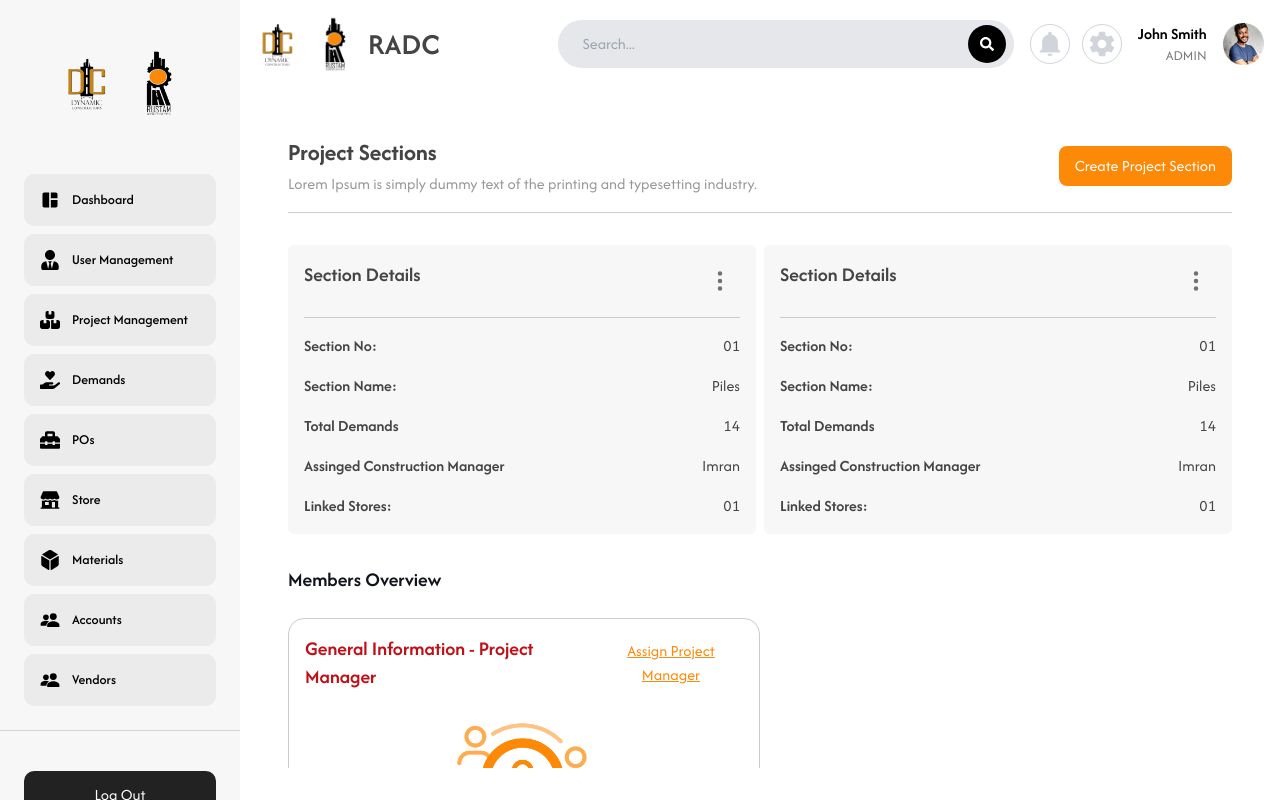
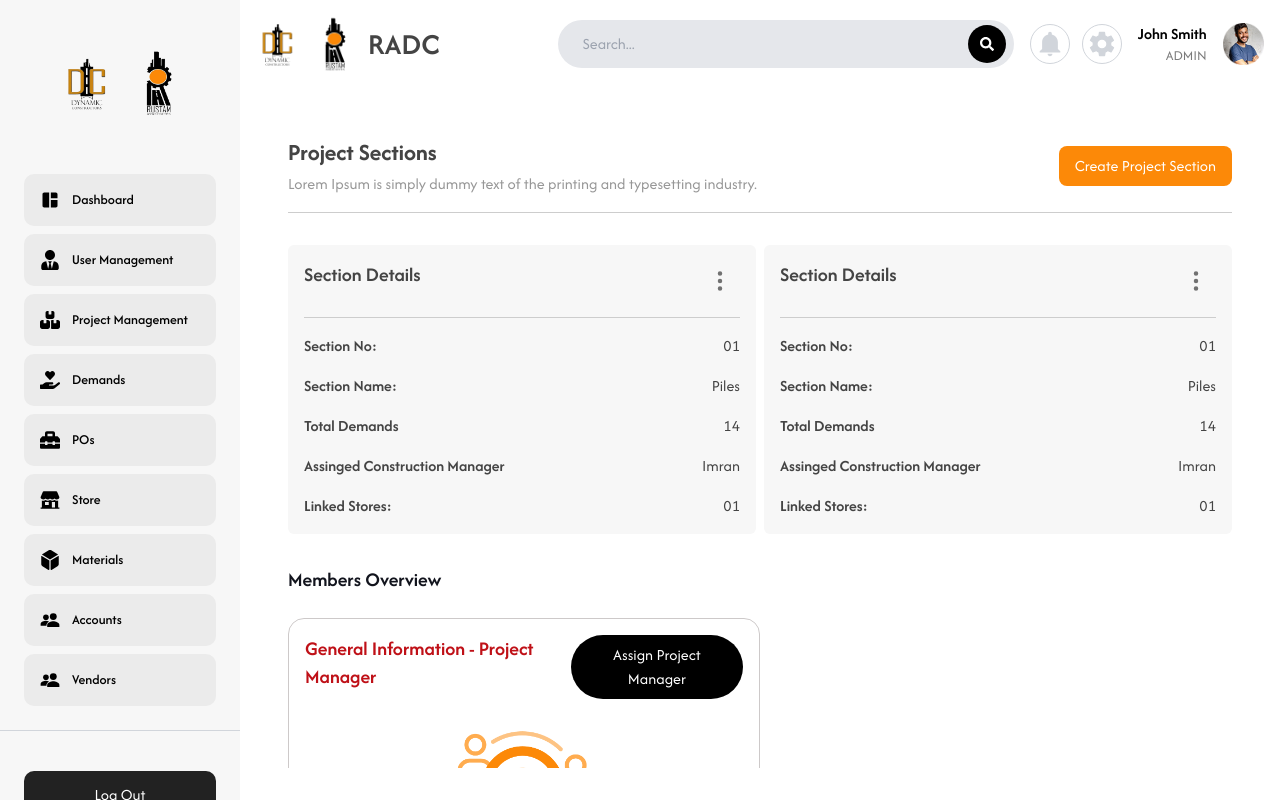
Before and after one commit to AllianceSoftSolution/vercel-construction-fe, a React (Vite) app: page /admin-dashboard/sections in a window 1280 px wide. Built offline with nearby package versions, Linux system fonts and the light colour scheme; what apisauce would draw is missing.

Commit message:
Ahad Has been completed his today's tasks

```diff
--- a/src/App.jsx
+++ b/src/App.jsx
@@ -72,6 +72,7 @@ const adminRoutes = [
       { path: "project-Management/:id", element: <ProjectDetailPage /> },
       { path: "sections", element: <SectionTab /> },
       { path: "sections/:id", element: <SectionDetailPage /> },
+
       { path: "demands", element: <Demands /> },
       { path: "demands/:id", element: <DemandDetailPage /> },
       { path: "pOS", element: <POs /> },
--- a/src/comments/components/DropdownButton.jsx
+++ b/src/comments/components/DropdownButton.jsx
@@ -62,7 +62,7 @@ const DropdownButton = ({
           <MenuItem
             key={index}
             onClick={() => {
-              item.onClick?.();
+              item.onClick?.(item.label);
               handleClose();
             }}
             sx={{
--- /dev/null
+++ b/src/components/Button.jsx
@@ -0,0 +1,14 @@
+import React from "react";
+
+function Button({ buttonText, onClick }) {
+  return (
+    <button
+      className="bg-primary text-white px-4 py-2 rounded-lg w-fit"
+      onClick={onClick}
+    >
+      {buttonText}
+    </button>
+  );
+}
+
+export default Button;
--- a/src/components/ui/TopBar.jsx
+++ b/src/components/ui/TopBar.jsx
@@ -2,6 +2,7 @@ import React, { useState, useRef, useEffect } from "react";
 import { CiExport } from "react-icons/ci";
 import { IoMdArrowDropdown } from "react-icons/io";
 import { FiFilter } from "react-icons/fi";
+import Button from "../Button";
 
 const TopBar = ({
   title = "",
@@ -121,12 +122,13 @@ const TopBar = ({
         )}
 
         {buttonText && (
-          <button
-            className="bg-primary text-white px-4 py-2 rounded-lg w-fit"
-            onClick={onButtonClick}
-          >
-            {buttonText}
-          </button>
+          // <button
+          //   className="bg-primary text-white px-4 py-2 rounded-lg w-fit"
+          //   onClick={onButtonClick}
+          // >
+          //   {buttonText}
+          // </button>
+          <Button buttonText={buttonText} onClick={onButtonClick}/>
         )}
       </div>
     </div>
--- a/src/layouts/admin-dashboard/screens/Projects/SectionDetailPage.jsx
+++ b/src/layouts/admin-dashboard/screens/Projects/SectionDetailPage.jsx
@@ -1,4 +1,4 @@
-import React from "react";
+import React, { useState } from "react";
 import TopBar from "../../../../components/ui/TopBar";
 import ProjectInfoCard from "../../../../components/ui/ProjectInfoCard";
 import SimpleTable from "../../../../components/SimpleTable";
@@ -7,6 +7,7 @@ import { BsThreeDotsVertical } from "react-icons/bs";
 import { FaTrash, FaUserEdit } from "react-icons/fa";
 import DropdownButton from "../../../../comments/components/DropdownButton";
 import { useNavigate } from "react-router-dom";
+import AddMemberModal from "../users/modals/AddMemberModal";
 
 const SectionDetailPage = () => {
   const navigate = useNavigate();
@@ -84,7 +85,10 @@ const SectionDetailPage = () => {
     { headerName: "Date", field: "date" },
     { headerName: "Action", field: "action" },
   ];
-
+  const [showModal, setShowModal] = useState(false);
+  const handleLinkClick = () => {
+    setShowModal(true);
+  };
   return (
     <div className="mt-4">
       <TopBar
@@ -138,7 +142,9 @@ const SectionDetailPage = () => {
         title="Construction Managers "
         detail="Lorem Ipsum is simply dummy text of the printing and typesetting industry."
         buttonText="Add CM"
+        onButtonClick={handleLinkClick}
       />
+      {showModal && <AddMemberModal onClose={() => setShowModal(false)} />}
       <SimpleTable
         data={data}
         columns={columns}
--- a/src/layouts/admin-dashboard/screens/Projects/tabs/ProjectInformationTab.jsx
+++ b/src/layouts/admin-dashboard/screens/Projects/tabs/ProjectInformationTab.jsx
@@ -6,6 +6,8 @@ import DropdownButton from "@/comments/components/DropdownButton";
 import { FaEye, FaTrash, FaUserEdit } from "react-icons/fa";
 import SimpleTable from "../../../../../components/SimpleTable";
 import { BsThreeDotsVertical } from "react-icons/bs";
+import Button from "../../../../../components/Button";
+import AddMemberModal from "../../users/modals/AddMemberModal";
 const ProjectInformationTab = () => {
   const data = [
     {
@@ -57,6 +59,8 @@ const ProjectInformationTab = () => {
     },
   ];
   const CustomActionComponent = ({ data }) => {
+    const [showModal, setShowModal] = useState(false);
+
     return (
       <DropdownButton
         className="bg-[#FF0000] font-semibold"
@@ -81,6 +85,10 @@ const ProjectInformationTab = () => {
       </DropdownButton>
     );
   };
+  const [showModal, setShowModal] = useState(false);
+  const handleLinkClick = () => {
+    setShowModal(true);
+  };
   return (
     <>
       <ProjectInfoCard
@@ -101,7 +109,11 @@ const ProjectInformationTab = () => {
         description={`Lorem Ipsum is simply dummy text of the printing and typesetting industry. Lorem Ipsum has been the industry's standard dummy text ever since the 1500s...`}
         onEdit={() => console.log("edit description")}
       />
-      <h2 className="text-xl font-bold mb-4 mt-4">Site Incharge</h2>
+      <div className="flex items-center justify-between">
+        <h2 className="text-xl font-bold mb-4 mt-4">Site Incharge</h2>
+        <Button buttonText={"Create Site Incharge"} onClick={handleLinkClick} />
+        {showModal && <AddMemberModal onClose={() => setShowModal(false)} />}
+      </div>
       <SimpleTable
         columns={columns}
         data={data}
--- a/src/layouts/admin-dashboard/screens/Projects/tabs/SectionTab.jsx
+++ b/src/layouts/admin-dashboard/screens/Projects/tabs/SectionTab.jsx
@@ -10,20 +10,23 @@ import MemberInfoCard from "../../../../../mui/MemberInfoCard";
 import manager from "../../../../../assets/construction/manager.png";
 import Search from "../../../../../assets/construction/Search.png";
 import AddMemberModal from "../../users/modals/AddMemberModal";
+import DropdownButton from "../../../../../comments/components/DropdownButton";
+
+
 
 const SectionTab = () => {
   const [hasMemberInfo, sethasMemberInfo] = useState(false);
-  const [showModal, setShowModal] = useState(false);
+  // const [showModal, setShowModal] = useState(false);
 
-  const handleLinkClick = () => {
-    setShowModal(true);
-  };
+  // const handleLinkClick = () => {
+  //   setShowModal(true);
+  // };
   const navigate = useNavigate();
   const actions = [
     {
       label: "View Section Detail",
       icon: <FaEye />,
-      onClick: () => navigate("123"),
+      onClick: () => navigate("/admin-dashboard/sections/:id"),
     },
     {
       label: "Edit Project Section",
@@ -87,14 +90,16 @@ const SectionTab = () => {
           title="General Information"
           subTitle="Project Manager"
           linkText="Assign Project Manager"
-          onLinkClick={handleLinkClick}
+          // onLinkClick={handleLinkClick}
           imageSrc={Search}
           imageAlt="Search Illustration"
         />
       )}
+
+
       {/* Modal */}
-      {showModal && <AddMemberModal onClose={() => setShowModal(false)} />}
-      <SectionDetailPage />
+      {/* {showModal && <AddMemberModal onClose={() => setShowModal(false)} />} */}
+      {/* <SectionDetailPage /> */}
     </div>
   );
 };
--- a/src/mui/MembersOverviewCard.jsx
+++ b/src/mui/MembersOverviewCard.jsx
@@ -1,4 +1,6 @@
-import React from "react";
+import React, { useState } from "react";
+import DropdownButton from "../comments/components/DropdownButton";
+import AddMemberModal from "../layouts/admin-dashboard/screens/users/modals/AddMemberModal";
 
 const MembersOverviewCard = ({
   title = "General Information",
@@ -9,6 +11,8 @@ const MembersOverviewCard = ({
   imageAlt = "",
   className = "",
 }) => {
+  const [showModal, setShowModal] = useState(false);
+
   return (
     <div
       className={`border-[0.5px] border-[#CDC9C9] rounded-2xl p-4 w-[50%] h-fit mt-6 ${className}`}
@@ -19,9 +23,25 @@ const MembersOverviewCard = ({
           {subTitle && ` - ${subTitle}`}
         </h3>
         {linkText && (
-          <button onClick={onLinkClick} className="text-primary underline">
+          // <button onClick={onLinkClick} className="text-primary underline">
+          //   {linkText}
+          // </button>
+          <DropdownButton
+            className=" "
+            items={[
+              { _id: "1234", name: "Ahad Ali" },
+              { _id: "12324", name: "Hassan" },
+              { _id: "12234", name: "Ahmad" },
+            ].map(({ _id, name }) => ({
+              label: name,
+              onClick: () => setShowModal(_id),
+            }))}
+          >
             {linkText}
-          </button>
+          </DropdownButton>
+        )}
+        {Boolean(showModal) && (
+          <AddMemberModal onClose={() => setShowModal(false)} />
         )}
       </div>
       {imageSrc && (
```
Also changed, not shown: 1 other file (tests, documents, lock files or other folders).
